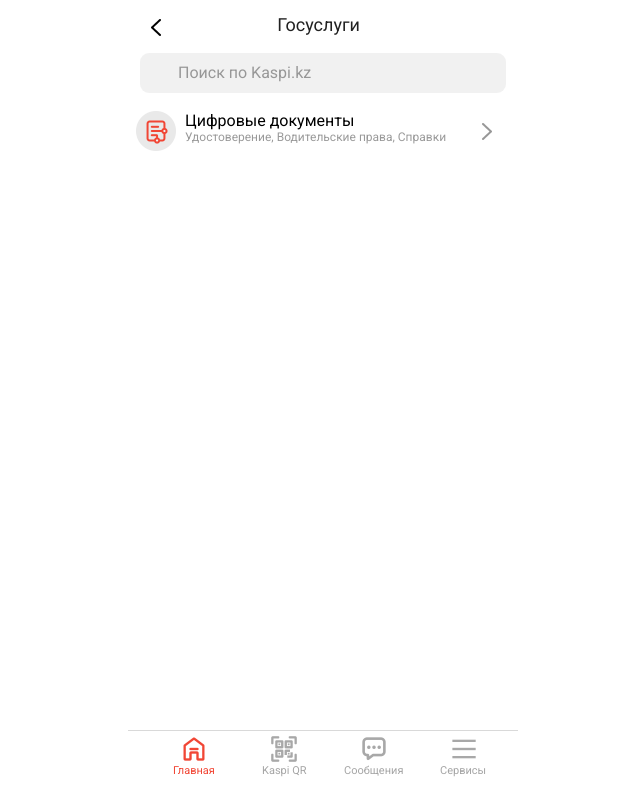
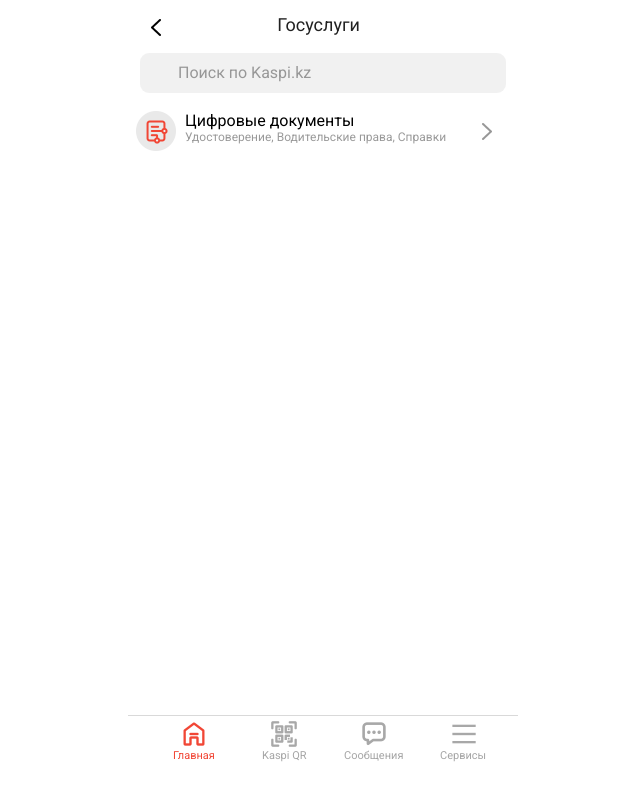
Before and after one commit to 111KartoFan111/kaspi.kz.github.io, a plain HTML site: page gindex.html in a window 1280 px wide. Shown: the whole page, without its empty margins (317-957 px from the left). Drawn offline with Linux system fonts and the light colour scheme.

Commit message:
Update gindex.css

```diff
--- a/gindex.css
+++ b/gindex.css
@@ -24,7 +24,7 @@
 .main-container {
   position: relative;
   width: 390px;
-  height: 775px;
+  height: 760px;
   margin: 0 auto;
   background: #ffffff;
   overflow: hidden;
```
